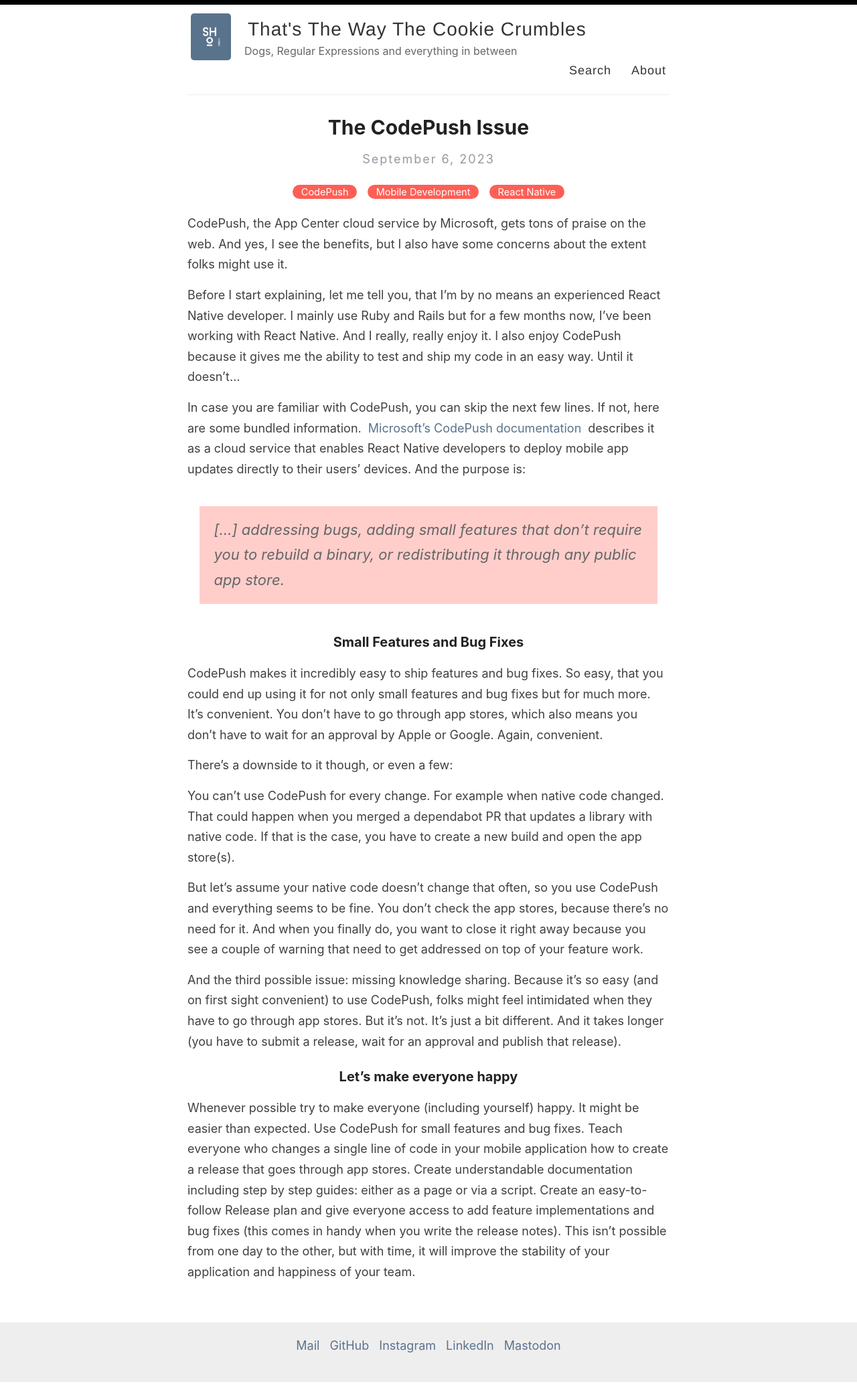
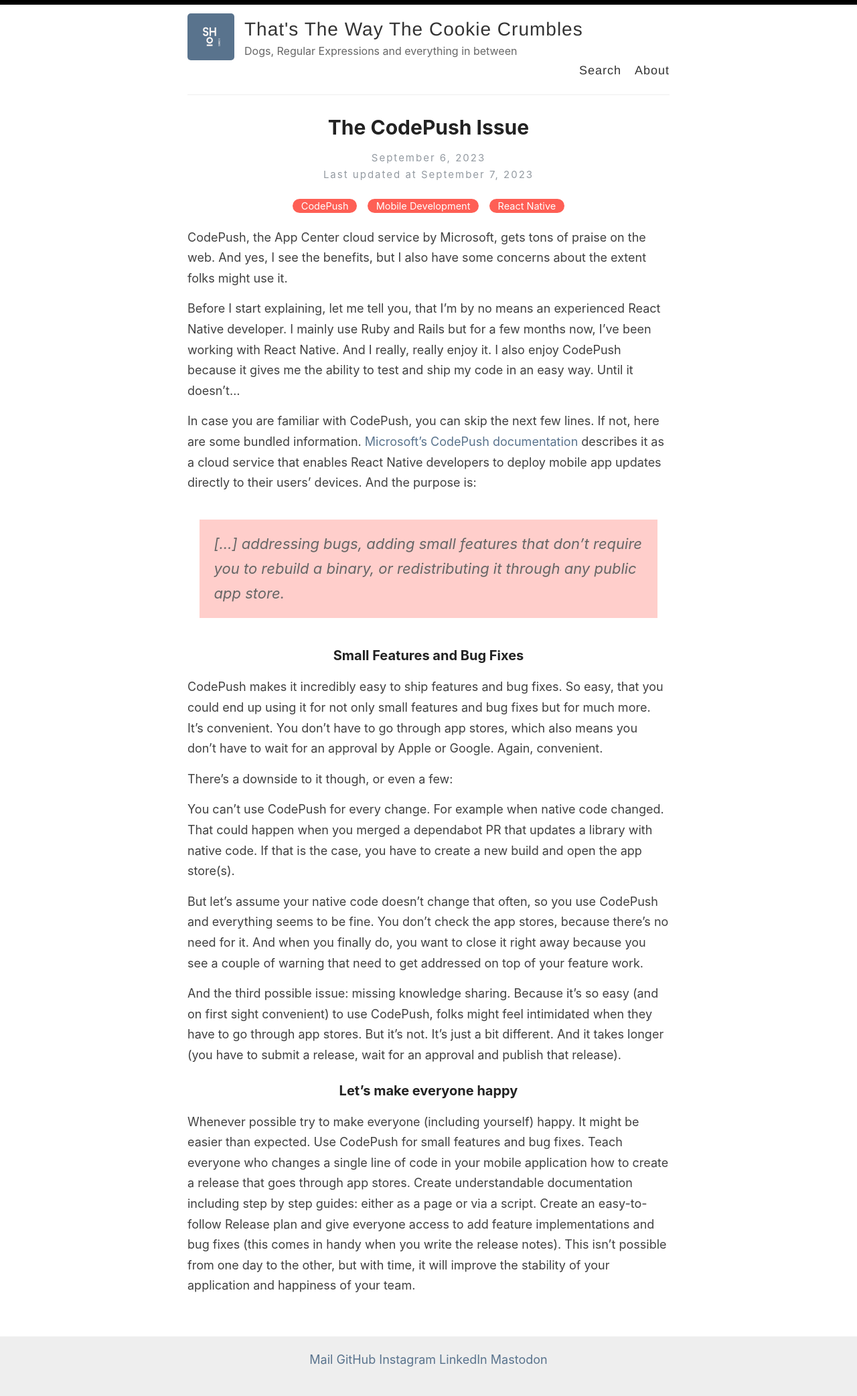
Before and after one commit to slickepinne/slickepinne.github.io, a Jekyll site: the page built from _posts/2023-09-06-the-codepush-issue.md, in a window 1280 px wide. Shown: the whole page at 67% size. Built offline with Jekyll 4.4.1, drawn with Linux system fonts in a browser that asks for light colours; before the commit the page ends 2064 px from its top, so only the background shows below that.

Commit message:
minor style changes, add last_modified_at to CodePush post

```diff
--- a/_layouts/post.html
+++ b/_layouts/post.html
@@ -4,11 +4,14 @@ layout: default
 
 <article class="post detailed">
   <h1>{{ page.title }}</h1>
+  {% if page.subtitle %}
+  <p class="author_title">{{ page.subtitle }}</p>
+  {% endif %}
 
   <div>
     <p class="author_title">{{ page.date | date: "%B %e, %Y" }}</p>
     {% if page.last_modified_at %}
-    <p class="author_title" datetime="{{ page.last_modified_at | date_to_xmlschema }}">(Updated: {{ page.last_modified_at | date: "%b %-d, %Y" }})</p>
+      <p class="modified" datetime="{{ page.last_modified_at | date_to_xmlschema }}">Last updated at {{ page.last_modified_at | date: "%B %e, %Y" }}</p>
     {% endif %}
     <div class="post-tags">
       {% if post %}
--- a/_posts/2023-09-06-the-codepush-issue.md
+++ b/_posts/2023-09-06-the-codepush-issue.md
@@ -2,6 +2,7 @@
 layout: post
 title:  The CodePush Issue
 categories: [CodePush, Mobile Development, React Native]
+last_modified_at: 2023-09-07
 ---
 
 CodePush, the App Center cloud service by Microsoft, gets tons of praise on the web. And yes, I see the benefits, but I also have some concerns about the extent folks might use it.
--- a/assets/style.scss
+++ b/assets/style.scss
@@ -198,7 +198,6 @@ a {
   color: $logo;
   text-decoration: none;
   cursor: pointer;
-  padding: 0 5px;
 
   &:hover,
   &:active {
@@ -502,6 +501,15 @@ body:after {
   text-align: center;
   color: #939aa1;
   letter-spacing: 2px;
+  font-size: smaller;
+}
+
+.modified {
+  text-align: center;
+  color: #939aa1;
+  margin-top: -15px;
+  letter-spacing: 2px;
+  font-size: smaller;
 }
 
 .post_date {
```
